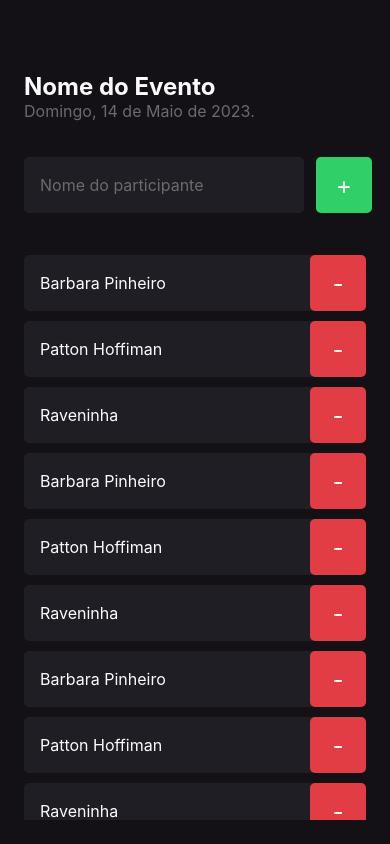
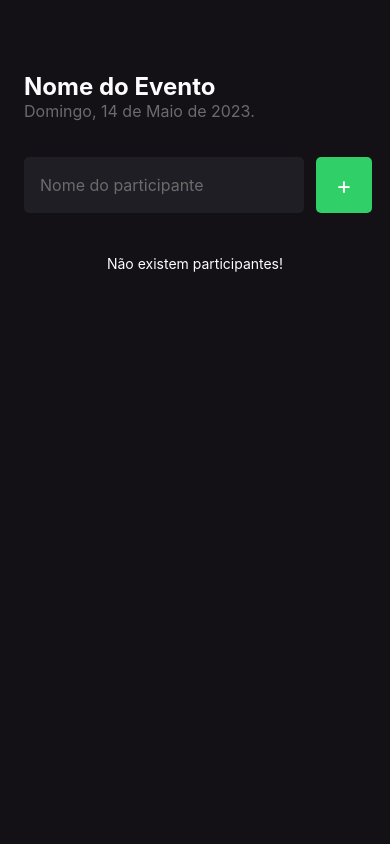
Before and after one commit to PattonHoffiman/react-native-study-2023, a React Native app: screen / in a window 390 px wide. Built offline with nearby package versions, Linux system fonts and the light colour scheme.

Commit message:
add remove action

```diff
--- a/src/screens/Home/index.tsx
+++ b/src/screens/Home/index.tsx
@@ -1,27 +1,26 @@
-import { useState, useCallback } from 'react';
+import { useState, useEffect, useCallback } from 'react';
 import { View, Text, TextInput, TouchableOpacity, FlatList, Alert } from 'react-native';
 
 import { Participant } from '../../components/Participant';
 import { styles } from './styles';
 
 export default function Home() {
-  const [participants, setParticipants] = useState<Array<string>>([
-    'Barbara Pinheiro',
-    'Patton Hoffiman',
-    'Raveninha',
-    'Barbara Pinheiro',
-    'Patton Hoffiman',
-    'Raveninha',
-    'Barbara Pinheiro',
-    'Patton Hoffiman',
-    'Raveninha'
-  ]);
+  const [inputValue, setInputValue] = useState('');
+  const [participants, setParticipants] = useState<Array<string>>([]);
 
-  const handleParticipantAdd = useCallback(() => {
-    if (participants.includes('Patton Hoffiman')) {
+  const handleParticipantAdd = useCallback((name: string) => {
+    if (name === '') {
+      return Alert.alert('Campo Vazio', 'Você precisa inserir um participante!');
+    }
+
+    if (participants.includes(name)) {
+      setInputValue('');
       return Alert.alert("Participante Existente", "Já existe um participante na lista com esse nome!");
     }
-  }, []);
+
+    setParticipants(prev => [...prev, name]);
+    setInputValue('');
+  }, [participants]);
 
   const handleParticipantRemove = useCallback((name: string) => {
     Alert.alert("Remover", `Deseja remover o participante ${name}?`, [
@@ -31,10 +30,15 @@ export default function Home() {
       },
       {
         text: 'Sim',
-        onPress: () => Alert.alert('Participante Removido!'),
+        onPress: () => removeParticipant(name),
       },
     ]);
-  }, []);
+  }, [participants]);
+
+  const removeParticipant = useCallback((name: string) => {
+    const filteredParticipants = participants.filter((participant) => participant !== name);
+    setParticipants(filteredParticipants);
+  }, [participants]);
 
   return (
     <View style={styles.container}>
@@ -48,12 +52,17 @@ export default function Home() {
 
       <View style={styles.form}>
         <TextInput
+          value={inputValue}
           style={styles.input}
           placeholderTextColor="#6b6b6b"
           placeholder='Nome do participante'
+          onChangeText={(text) => setInputValue(text)}
         />
 
-        <TouchableOpacity style={styles.button} onPress={() => handleParticipantAdd()}>
+        <TouchableOpacity
+          style={styles.button}
+          onPress={() => handleParticipantAdd(inputValue)}
+        >
           <Text style={styles.buttonText}>
             +
           </Text>
```
